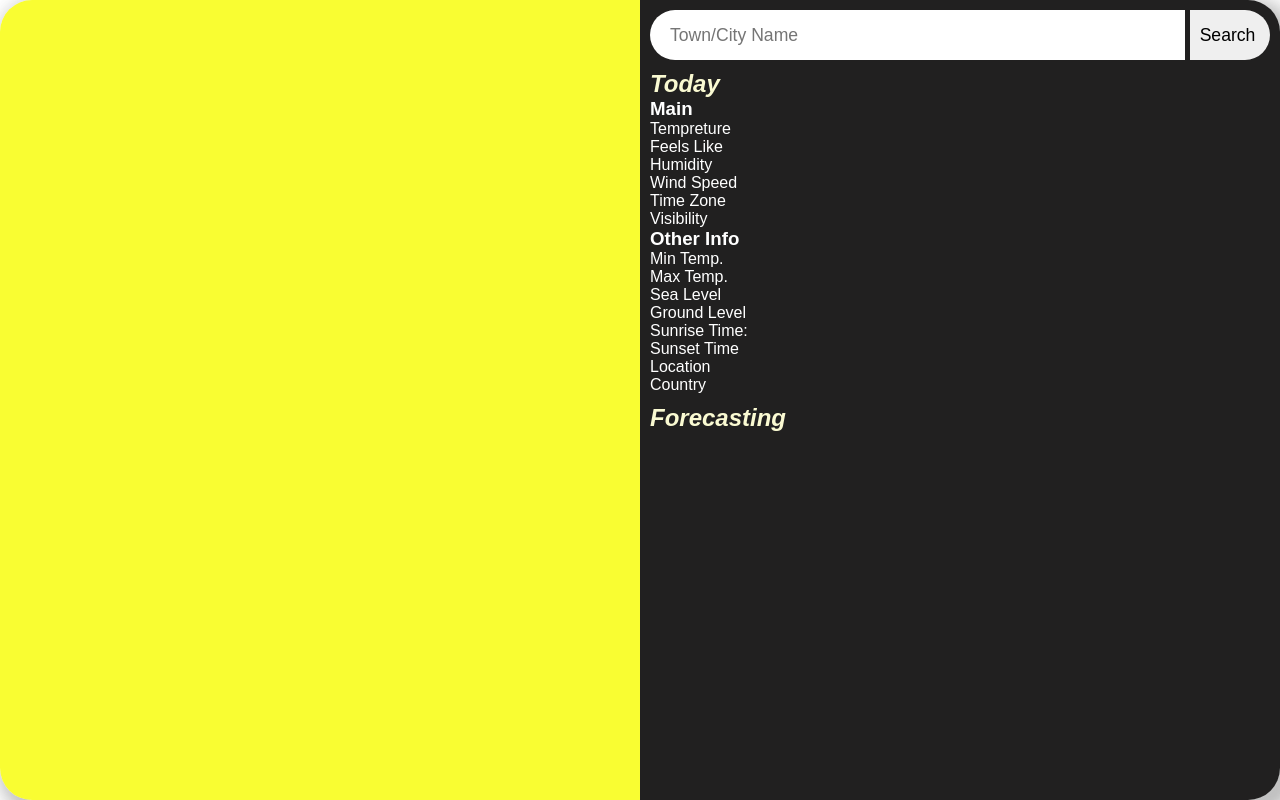
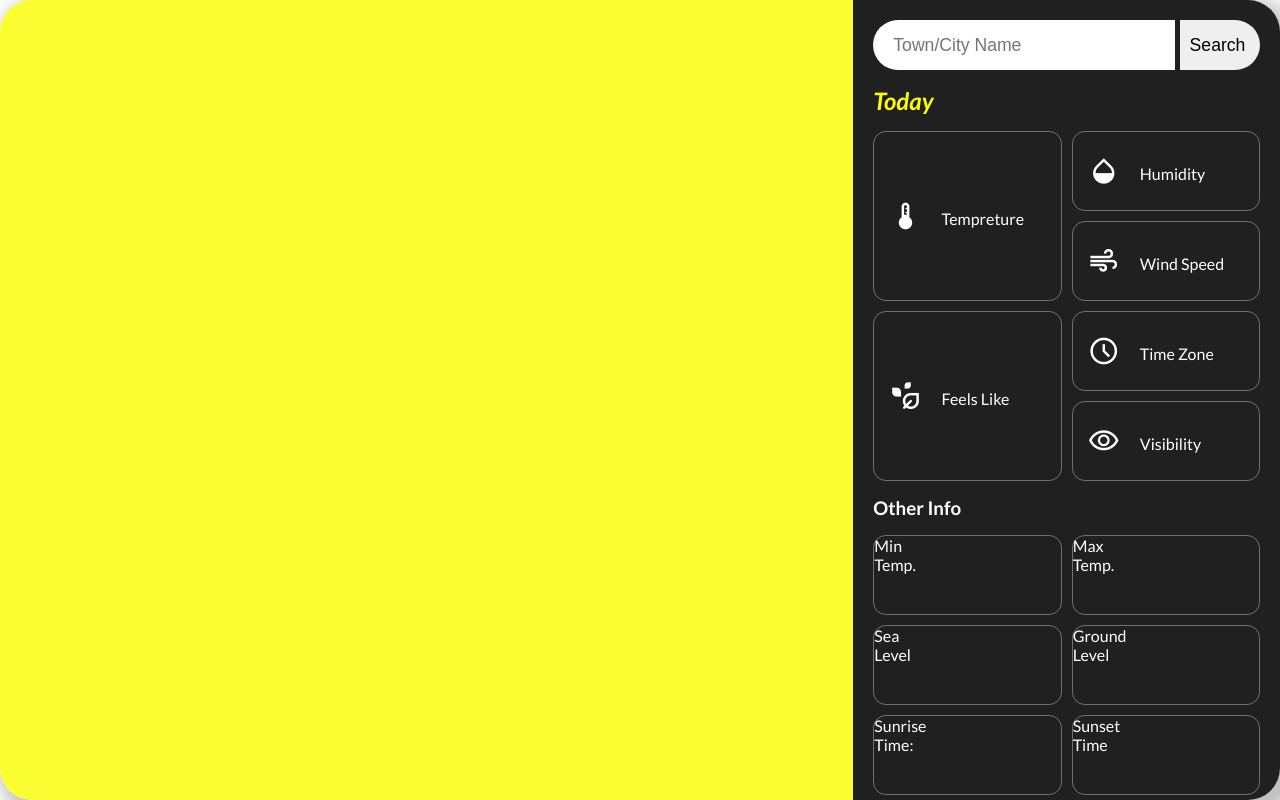
Before and after one commit to mr7kitkat/Weather-App, a website built with webpack: page index.html in a window 1280 px wide. Built offline with nearby package versions, Linux system fonts and the light colour scheme; no server answers.

Commit message:
ADD ICONS AND LAYOUT TO DATA VIEW SIDE

```diff
--- a/index.html
+++ b/index.html
@@ -1,17 +1,20 @@
 <!DOCTYPE html>
 <html lang="en">
   <head>
-    <meta charset="UTF-8">
-    <meta http-equiv="X-UA-Compatible" content="IE=edge">
-    <meta name="viewport" content="width=device-width, initial-scale=1.0">
+    <meta charset="UTF-8" />
+    <meta http-equiv="X-UA-Compatible" content="IE=edge" />
+    <meta name="viewport" content="width=device-width, initial-scale=1.0" />
     <title>Weather App</title>
+    <link
+      rel="stylesheet"
+      href="https://fonts.googleapis.com/css2?family=Material+Symbols+Outlined:opsz,wght,FILL,GRAD@20..48,100..700,0..1,-50..200" />
+    <link rel="stylesheet" href="./styles/style.css" />
 
-    <link rel="stylesheet" href="./styles/style.css">
+    <script defer src="./scripts/main.js"></script>
   </head>
   <body>
     <div class="app">
-
-        <div class="background ">
+      <div class="background">
         <div class="tempreture">
           <p class="value temp"></p>
         </div>
@@ -23,65 +26,105 @@
 
       <div class="data">
         <form id="searchLocation">
-                <input type="text" id="searchbox" placeholder="Town/City Name">
-                <button >Search</button>
+          <input type="text" id="searchbox" placeholder="Town/City Name" />
+          <button>Search</button>
         </form>
 
-
-            <div class="today temp-data ">
+        <div class="today temp-data">
           <h2 class="l1Head">Today</h2>
 
-                <div class="main">
-                    <h3>Main</h3>
-                    <div class="info">
-                        <div class="prop-val">
+          <div class="today info">
+            <div class="prop-val" id="tempreture">
+              <span class="material-symbols-outlined icon">
+                device_thermostat
+              </span>
+              <div class="sub-info">
                 <span class="prop">Tempreture</span>
                 <span class="value temp"></span>
               </div>
-                        <div class="prop-val">
+            </div>
+            <div class="prop-val" id="feelingLike">
+              <span class="material-symbols-outlined icon">
+                temp_preferences_eco
+              </span>
+              <div class="sub-info">
                 <span class="prop">Feels Like</span>
                 <span class="value feels_like"></span>
               </div>
+            </div>
             <div class="prop-val">
+              <span class="material-symbols-outlined icon"> humidity_mid </span>
+              <div class="sub-info">
                 <span class="prop">Humidity</span>
                 <span class="value humidity"></span>
               </div>
+            </div>
             <div class="prop-val">
+              <span class="material-symbols-outlined icon"> air </span>
+              <div class="sub-info">
                 <span class="prop">Wind Speed</span>
                 <span class="value windSpeed"></span>
               </div>
+            </div>
             <div class="prop-val">
+              <span class="material-symbols-outlined icon"> schedule </span>
+              <div class="sub-info">
                 <span class="prop">Time Zone</span>
                 <span class="value timezone"></span>
               </div>
+            </div>
             <div class="prop-val">
+              <span class="material-symbols-outlined icon"> visibility </span>
+              <div class="sub-info">
                 <span class="prop">Visibility</span>
                 <span class="value visibility"></span>
               </div>
             </div>
           </div>
 
-                <div class="others">
+          <div class="sub-temp-data">
             <h3 class="subheading">Other Info</h3>
-                    <div class="other-info">
-                        <div class="prop-val"><span class="prop">Min Temp.</span><span class="value temp_min"></span></div>
-                        <div class="prop-val"><span class="prop">Max Temp.</span><span class="value temp_max"></span></div>
-                        <div class="prop-val"><span class="prop">Sea Level</span><span class="value sea_level"></span></div>
-                        <div class="prop-val"><span class="prop">Ground Level</span><span class="value grnd_level"></span></div>
-                        <div class="prop-val"><span class="prop">Sunrise Time: </span><span class="value sunrise"></span></div>
-                        <div class="prop-val"><span class="prop">Sunset Time</span><span class="value sunset"></span></div>
-                        <div class="prop-val"><span class="prop">Location</span><span class="value cityName"></span></div>
-                        <div class="prop-val"><span class="prop">Country</span><span class="value country"></span></div>
+            <div class="other info">
+              <div class="prop-val">
+                <span class="prop">Min Temp.</span
+                ><span class="value temp_min"></span>
+              </div>
+              <div class="prop-val">
+                <span class="prop">Max Temp.</span
+                ><span class="value temp_max"></span>
+              </div>
+              <div class="prop-val">
+                <span class="prop">Sea Level</span
+                ><span class="value sea_level"></span>
+              </div>
+              <div class="prop-val">
+                <span class="prop">Ground Level</span
+                ><span class="value grnd_level"></span>
+              </div>
+              <div class="prop-val">
+                <span class="prop">Sunrise Time: </span
+                ><span class="value sunrise"></span>
+              </div>
+              <div class="prop-val">
+                <span class="prop">Sunset Time</span
+                ><span class="value sunset"></span>
+              </div>
+              <div class="prop-val">
+                <span class="prop">Location</span
+                ><span class="value cityName"></span>
+              </div>
+              <div class="prop-val">
+                <span class="prop">Country</span
+                ><span class="value country"></span>
+              </div>
             </div>
           </div>
         </div>
 
-            <div class="future temp-data ">
+        <div class="future temp-data">
           <h2 class="l1Head">Forecasting</h2>
         </div>
       </div>
     </div>
-
-    <!-- <script src="./scripts/main.js"></script> -->
   </body>
 </html>
--- a/scripts/weather_module.js
+++ /dev/null
@@ -1,35 +0,0 @@
-export class weatherApp {
-  constructor() {
-    this.apiKey = `5778ebef63827aa7fd5a136d866fd37d`;
-    this._location = `Samastipur`;
-  }
-
-  get location() {
-    return this._location;
-  }
-
-  set location(newLocation) {
-    this._location = newLocation;
-  }
-
-  async _makeCurrentCall() {
-    const requestURL = `https://api.openweathermap.org/data/2.5/weather?q=${this.location}&appid=${this.apiKey}`;
-    return await fetch(requestURL).then((res) => res.json());
-  }
-
-  async _makeForecastCall() {
-    const requestURL = `https://api.openweathermap.org/data/2.5/forecast?q=${this.location}&appid=${this.apiKey}`;
-    return await fetch(requestURL).then((res) => res.json());
-  }
-
-  async makeCall() {
-    try {
-      const current = await this._makeCurrentCall();
-      const forecast = await this._makeForecastCall();
-
-      return { current, forecast };
-    } catch (e) {
-      return { error: e.message };
-    }
-  }
-}
--- a/style.scss
+++ b/style.scss
@@ -1,3 +1,5 @@
+@import url("https://fonts.googleapis.com/css2?family=Lato:ital,wght@0,400;0,700;1,400;1,700&display=swap");
+
 * {
   margin: 0;
   padding: 0;
@@ -12,14 +14,14 @@
   gap: $gap;
 }
 
-@mixin flex($justify:center, $align: center, $direction: row) {
+@mixin flex($justify: center, $align: center, $direction: row) {
   display: flex;
   justify-content: $justify;
   align-items: $align;
   flex-direction: $direction;
 }
 
-@mixin setDimension($h:100%, $w: 100%) {
+@mixin setDimension($h: 100%, $w: 100%) {
   height: $h;
   width: $w;
 }
@@ -27,17 +29,21 @@
 // DEFINING VARIABLES
 $bg-color-main2: rgb(33, 32, 32);
 $bg-color-main1: rgb(249, 253, 50);
-
+$text-color1: rgb(202, 202, 202);
+$text-color-gold: gold;
+$text-color-yellow: yellow;
+$font-name: "Lato", sans-serif;
 
 body {
   width: 100vw;
   height: 100vh;
   background-color: transparent;
   font-size: 16px;
-    font-family: Arial, Helvetica, sans-serif;
+  font-family: $font-name;
   @include flex();
 }
 
+// Apps outer containor layout and styling
 .app {
   @include setDimension();
   max-width: 1280px;
@@ -45,31 +51,34 @@ body {
   border-radius: 2rem;
   box-shadow: 5px 5px 20px lightgray, 8px 8px 24px gray;
   overflow: hidden;
-    @include grids($col: 1fr 1fr);
+  @include grids($col: 2fr 1fr);
 }
 
+// Image background side of app
 .background {
   @include setDimension();
   background-color: $bg-color-main1;
   @include grids($row: 1fr 1fr);
-
 }
 
+// Data side where weather related data will be shown
 .data {
   @include setDimension();
   background-color: $bg-color-main2;
   color: white;
-    padding: 10px;
-    @include grids($row: 50px 3fr 4fr);
-    gap: 10px;
+  padding: 20px;
+  overflow-y: scroll;
+  @include grids($row: 50px 4fr 3fr);
+  gap: 16px;
 
-
+  // form styling where user can search for location and see their report
   form {
     @include setDimension();
     @include grids($col: 1fr 80px);
     gap: 5px;
 
-        input, button {
+    input,
+    button {
       padding: 0 10px;
       padding-left: 5px;
       outline: none;
@@ -81,39 +90,84 @@ body {
       border-top-left-radius: $radius;
       border-bottom-left-radius: $radius;
       padding-left: 20px;
-
     }
 
     button {
-            border-top-right-radius:$radius;
+      border-top-right-radius: $radius;
       border-bottom-right-radius: $radius;
     }
   }
-
 }
 
+// Today and Forecasting heading style and animation
 .l1Head {
   font-style: italic;
-    color: lightgoldenrodyellow;
+  color: $text-color-yellow;
   position: relative;
   transition: 0.3s all;
 }
 
 .l1Head:hover {
-    color: gold;
+  color: $text-color-gold;
   transform: translateX(20px);
 }
 
 .l1Head::after {
   content: "";
   display: inline-block;
-    @include setDimension($h:32px, $w:150px);
+  @include setDimension($h: 32px, $w: 150px);
   background-color: black;
-    box-shadow: 5px 2px yellow;
+  box-shadow: 5px 2px $text-color-yellow;
   transform: skewX(-25deg);
   z-index: -1;
   position: absolute;
   top: 0;
   left: 20px;
+}
 
+.info {
+  margin: 1rem auto;
+  @include grids($row: repeat(4, 80px), $col: repeat(2, 1fr));
+  gap: 10px;
+
+  .prop-val {
+    @include grids($col: 2fr 4fr);
+    @include setDimension();
+    border: 1px solid rgba(211, 211, 211, 0.452);
+    border-radius: 0.8rem;
+    transition: 0.5s all;
+
+    .icon {
+      align-self: center;
+      justify-self: center;
+      margin: auto 5px;
+      font-size: 2rem;
     }
+
+    div.sub-info {
+      @include flex($direction: column-reverse, $align: flex-start);
+      margin-left: 5px;
+
+      span.value {
+        margin-top: 5px;
+        font-size: 1.8rem;
+      }
+    }
+  }
+
+  .prop-val:hover {
+    background-color: black;
+    box-shadow: 0 0 10px $bg-color-main1;
+    transform: scale(1.01);
+  }
+}
+
+.today.info {
+  #tempreture {
+    grid-row: 1/3;
+  }
+
+  #feelingLike {
+    grid-row: 3/5;
+  }
+}
```
Also changed, not shown: styles/style.css, styles/style.min.css, 2 other files. Lines whose indentation alone changed are shown as unchanged.
